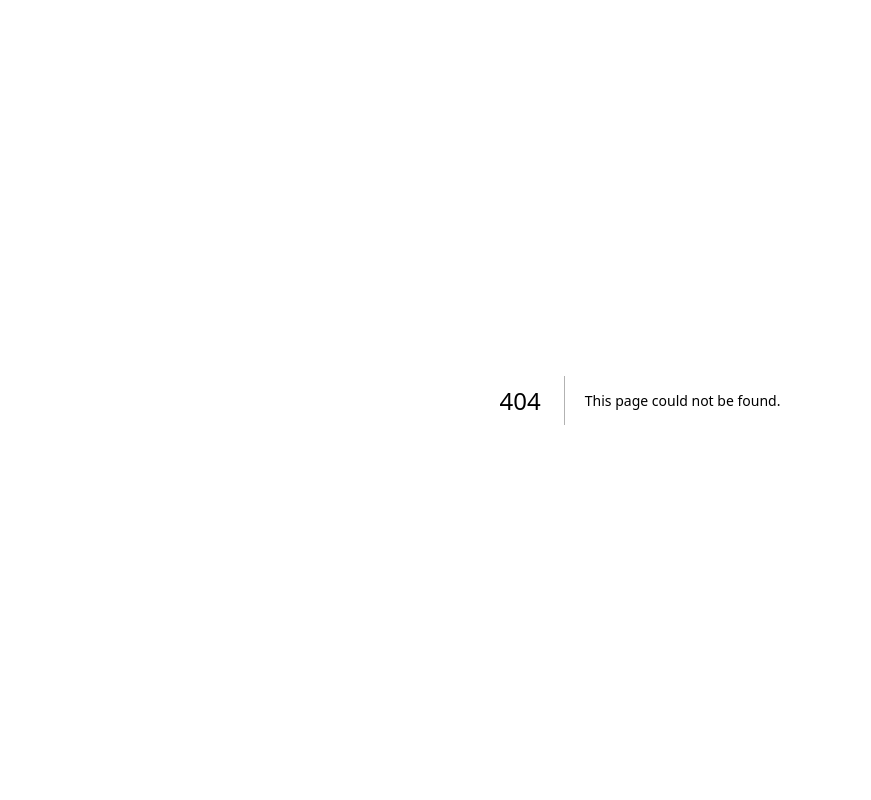
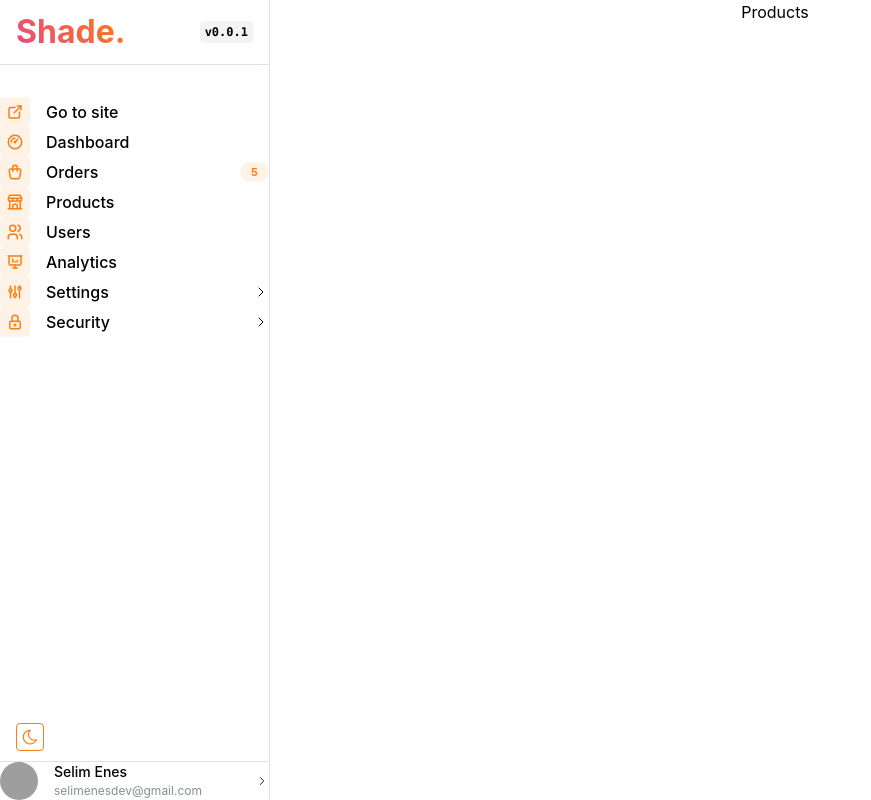
Before and after one commit to sellimenes/shadecom, a Next.js app: page /admin/products in a window 1280 px wide. Before the commit this address had no page. Shown: the whole page, without its empty margins (0-871 px from the left). Built offline with nearby package versions, Linux system fonts and the light colour scheme; grey boxes are pictures that could not be loaded.

Commit message:
admin sidebar isActive refactor

```diff
--- /dev/null
+++ b/app/(admin)/admin/products/page.tsx
@@ -0,0 +1,9 @@
+import React from 'react';
+
+type Props = {};
+
+const Products = (props: Props) => {
+  return <div>Products</div>;
+};
+
+export default Products;
--- a/components/AdminNavbarLinksGroup/AdminNavbarLinksGroup.module.css
+++ b/components/AdminNavbarLinksGroup/AdminNavbarLinksGroup.module.css
@@ -10,6 +10,11 @@
     background-color: light-dark(var(--mantine-color-gray-0), var(--mantine-color-dark-7));
     color: light-dark(var(--mantine-color-black), var(--mantine-color-dark-0));
   }
+}
+
+.controlActive {
+  background-color: light-dark(var(--mantine-color-gray-0), var(--mantine-color-dark-7));
+  color: light-dark(var(--mantine-color-black), var(--mantine-color-dark-0));
 }
 
 .link {
--- a/components/AdminNavbarLinksGroup/AdminNavbarLinksGroup.tsx
+++ b/components/AdminNavbarLinksGroup/AdminNavbarLinksGroup.tsx
@@ -12,6 +12,7 @@ interface LinksGroupProps {
   links?: { label: string; link: string }[];
   link?: string;
   badge?: number;
+  isActive?: boolean;
 }
 
 export function LinksGroup({
@@ -21,6 +22,7 @@ export function LinksGroup({
   links,
   link,
   badge,
+  isActive,
 }: LinksGroupProps) {
   const hasLinks = Array.isArray(links);
   const [opened, setOpened] = useState(initiallyOpened || false);
@@ -42,7 +44,7 @@ export function LinksGroup({
         component={link ? 'a' : 'button'}
         href={link ? link : undefined}
         onClick={() => setOpened((o) => !o)}
-        className={classes.control}
+        className={classes.control + (isActive ? ` ${classes.controlActive}` : '')}
       >
         <Group justify="space-between" gap={0}>
           <Box style={{ display: 'flex', alignItems: 'center' }}>
--- a/components/AdminSidebar/AdminSidebar.tsx
+++ b/components/AdminSidebar/AdminSidebar.tsx
@@ -16,7 +16,9 @@ import {
 import { AdminUserButton } from '@/components/AdminUserButton/AdminUserButton';
 import { LinksGroup } from '@/components/AdminNavbarLinksGroup/AdminNavbarLinksGroup';
 import Link from 'next/link';
+import { usePathname } from 'next/navigation';
 import classes from './AdminSidebar.module.css';
+import { useEffect } from 'react';
 
 const mockdata = [
   { label: 'Go to site', icon: IconExternalLink, link: '/' },
@@ -54,7 +56,11 @@ const mockdata = [
 ];
 
 export function AdminSidebar() {
-  const links = mockdata.map((item) => <LinksGroup {...item} key={item.label} />);
+  const pathname = usePathname();
+  const links = mockdata.map((item) => {
+    const isActive = item.link === pathname;
+    return <LinksGroup {...item} key={item.label} isActive={isActive} />;
+  });
   const { colorScheme, setColorScheme } = useMantineColorScheme();
 
   return (
```
